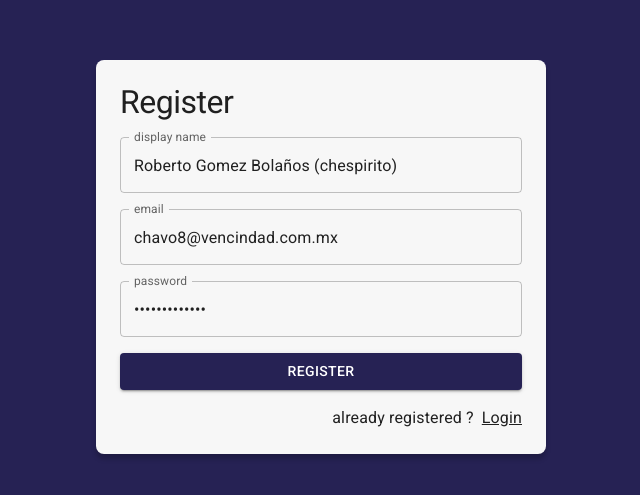
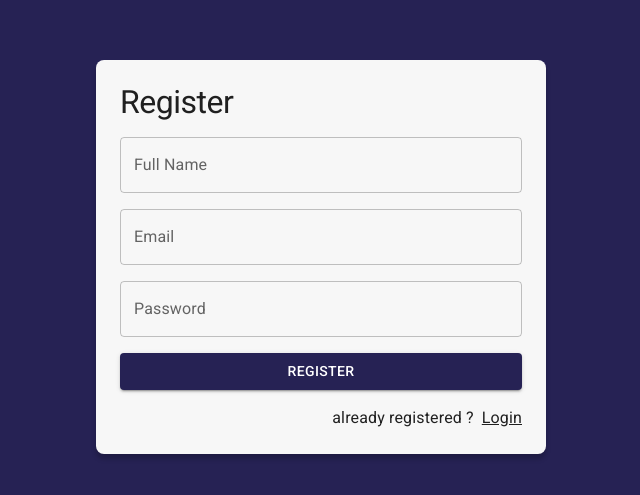
Before and after one commit to qbixmex/Journal-App-2022, a React (Vite) app: page /auth/register in a window 1280 px wide. Shown: the part 143-638 px from the top of the page, without its empty margins (319-959 px from the left). Built offline with nearby package versions, Linux system fonts and the light colour scheme.

Commit message:
22 - Form Validations

```diff
--- a/package.json
+++ b/package.json
@@ -1,7 +1,7 @@
 {
   "name": "journal-app",
   "private": true,
-  "version": "1.6.0",
+  "version": "1.7.0",
   "scripts": {
     "dev": "vite",
     "build": "vite build",
--- a/src/auth/pages/RegisterPage.jsx
+++ b/src/auth/pages/RegisterPage.jsx
@@ -1,3 +1,4 @@
+import { useState } from 'react';
 import { Link as RouterLink } from 'react-router-dom';
 import { Button, Grid, Link, TextField, Typography } from "@mui/material";
 
@@ -5,25 +6,42 @@ import { AuthLayout } from '../layout/AuthLayout';
 import { useForm } from '../../hooks';
 
 const initialState = {
-  displayName: 'Roberto Gomez Bolaños (chespirito)',
-  email: 'chavo8@vencindad.com.mx',
-  password: 'semechispoteo'
+  displayName: '',
+  email: '',
+  password: ''
+};
+
+const formValidations = {
+  displayName: [
+    (value) => value.length >= 3,
+    'Full Name must be greater than 3 characters !'
+  ],
+  email: [
+    (value) => value.includes('@'),
+    'Email must have a @ character !'
+  ],
+  password: [
+    (value) => value.length >= 8,
+    'Password must be greater than 8 characters !'
+  ],
 };
 
 export const RegisterPage = () => {
 
+  const [formSubmitted, setFormSubmitted] = useState(false);
+
   const {
-    displayName, email, password, onInputChange, onResetForm
-  } = useForm( initialState );
+    displayName, email, password, onInputChange, onResetForm,
+    isFormValid, displayNameValid, emailValid, passwordValid
+  } = useForm( initialState, formValidations );
 
   const onSubmit = ( event ) => {
+
     event.preventDefault();
 
-    console.log({
-      displayName,
-      email,
-      password
-    });
+    setFormSubmitted(true);
+
+    console.log({ displayName, email, password });
 
   }
 
@@ -34,40 +52,46 @@ export const RegisterPage = () => {
 
           <Grid item xs={ 12 } mb={ 2 }>
             <TextField
-              label="display name"
               name="displayName"
+              label="Full Name"
               type="text"
-              placeholder="write your full name"
+              placeholder="Write your full name"
               fullWidth
               value={ displayName }
               onChange={ onInputChange }
               autoComplete='off'
+              error={ !!displayNameValid && formSubmitted }
+              helperText={ displayNameValid && formSubmitted && displayNameValid }
             />
           </Grid>
 
           <Grid item xs={ 12 } mb={ 2 }>
             <TextField
-              label="email"
               name="email"
+              label="Email"
               type="email"
-              placeholder="email"
+              placeholder="Write your email"
               fullWidth
               value={ email }
               onChange={ onInputChange }
               autoComplete='off'
+              error={ !!emailValid && formSubmitted }
+              helperText={ emailValid && formSubmitted && emailValid }
             />
           </Grid>
 
           <Grid item xs={ 12 } mb={ 2 }>
             <TextField
               name="password"
-              label="password"
+              label="Password"
               type="password"
-              placeholder="password"
+              placeholder="Write your password"
               fullWidth
               value={ password }
               onChange={ onInputChange }
               autoComplete='off'
+              error={ !!passwordValid && formSubmitted }
+              helperText={ passwordValid && formSubmitted && passwordValid }
             />
 
           </Grid>
--- a/src/hooks/useForm.js
+++ b/src/hooks/useForm.js
@@ -1,7 +1,17 @@
-import { useState } from "react";
+import { useEffect, useMemo, useState } from "react";
 
-export const useForm = (initialState = {}) => {
+export const useForm = (initialState = {}, formValidations = {}) => {
   const [ formState, setFormState ] = useState(initialState);
+  const [ formValidation, setFormValidation ] = useState({});
+
+  useEffect(() => createValidators(), [formState]);
+
+  const isFormValid = useMemo(() => {
+    for ( const formField in formValidation ) {
+      if (formValidation[formField] !== null) return false;
+    }
+    return true;
+  }, [ formValidation ]);
 
   /**
    * @param {{ target: { name: string, value: string } }} event
@@ -15,8 +25,23 @@ export const useForm = (initialState = {}) => {
     setFormState(initialState);
   };
 
+  const createValidators = () => {
+
+    const formCheckedValues = {};
+
+    for (const formField in formValidations) {
+      const [ fn, errorMessage ] = formValidations[formField];
+      formCheckedValues[`${formField}Valid`] = !fn( formState[formField] ) ? errorMessage : null;
+    }
+
+    setFormValidation( formCheckedValues );
+
+  };
+
   return {
     ...formState,
+    ...formValidation,
+    isFormValid,
     formState,
     onInputChange,
     onResetForm
--- a/src/main.jsx
+++ b/src/main.jsx
@@ -8,11 +8,11 @@ import { store } from './store';
 import './styles.css';
 
 ReactDOM.createRoot(document.getElementById('root')).render(
-  <React.StrictMode>
+  // <React.StrictMode>
     <Provider store={ store }>
       <BrowserRouter>
         <JournalApp />
       </BrowserRouter>
     </Provider>
-  </React.StrictMode>
+  // </React.StrictMode>
 );
```
